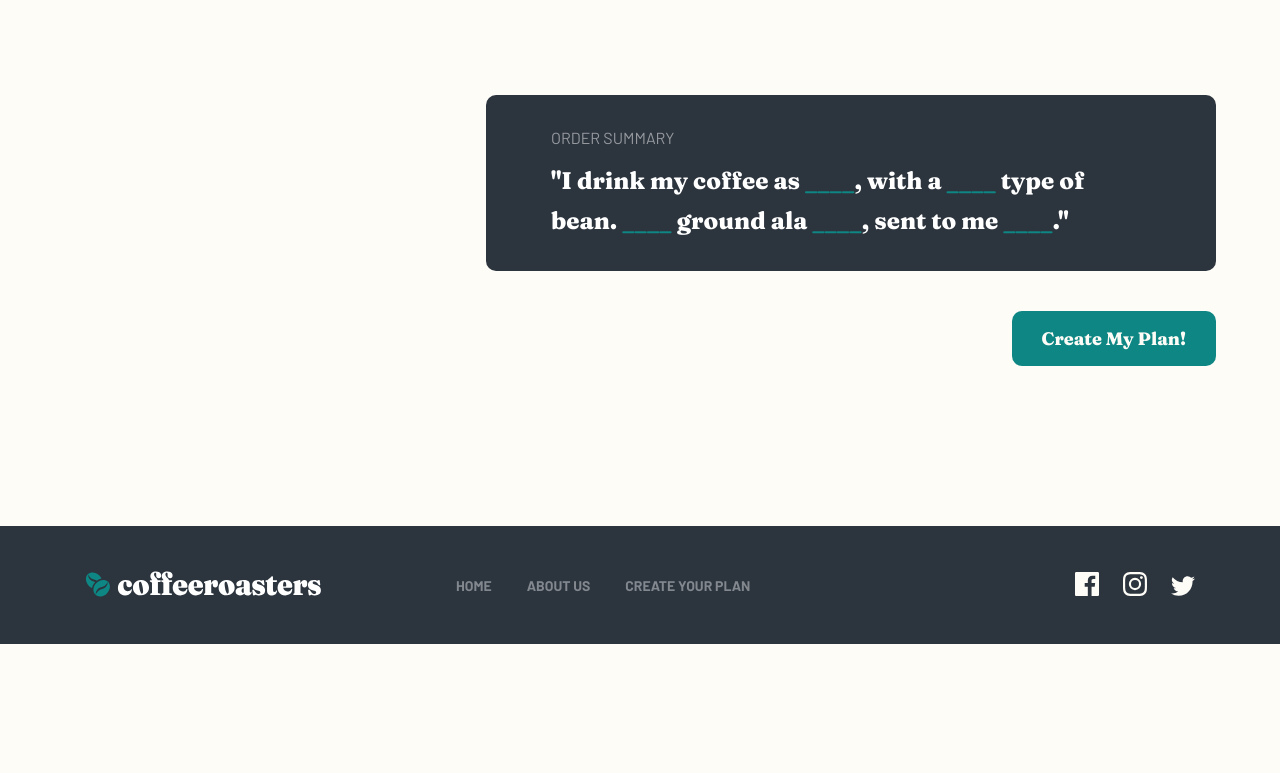
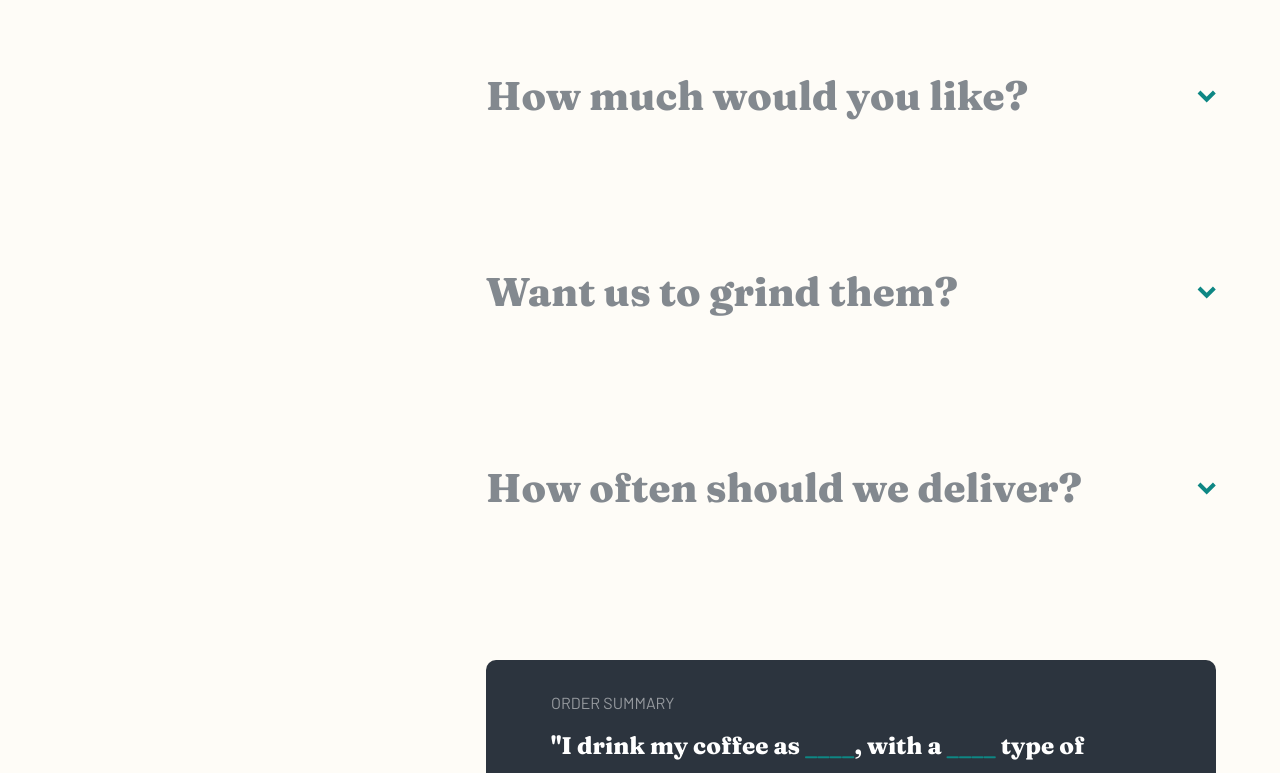
Before and after one commit to AntonCC/coffee-roasters, a React (Create React App) app: page /create-plan in a window 1280 px wide. Shown: the part 2037-2810 px from the top of the page. Before the commit the page ends 2769 px from the top, so only its background shows below. Built offline with nearby package versions, Linux system fonts and the light colour scheme.

Commit message:
All selected options now properly tracked.

```diff
--- /dev/null
+++ b/src/components/select-option/select-option.scss
@@ -0,0 +1,16 @@
+.select-option {
+  height: 250px;
+  width: 228px;
+  background: #F4F1EB;
+  border-radius: 10px;
+  padding: 3.5rem 3rem;
+  h4 {
+    margin-bottom: 2.4rem;
+  }
+  &.active {
+    background: #0E8784;
+    h4, p {
+      color: #FEFCF7;
+    }
+  }
+}
--- /dev/null
+++ b/src/components/select-option/select-option.tsx
@@ -0,0 +1,36 @@
+import React, { useState, useEffect } from 'react'
+import './select-option.scss'
+
+interface Props {
+  optionsId: number,
+  selectedOptions: Array<{id: number, optionTitle: string}>,
+  setSelectedOptions: (option: Array<{id: number, optionTitle: string}> ) => void,
+  optionTitle: string,
+  optionBody: string
+}
+
+const SelectOption: React.FC<Props> = ({ optionsId, selectedOptions, setSelectedOptions, optionTitle, optionBody }) => {
+  const [active, setActive] = useState(false)
+
+  const handleClick = () => {
+    if(!active) {
+      setActive(true)
+      setSelectedOptions([...selectedOptions, {id: optionsId, optionTitle: optionTitle}])
+    } else {
+      setActive(false)
+    }
+  }
+
+  useEffect(() => {
+
+  }, [selectedOptions])
+
+  return (
+    <div className={`select-option ${active ? 'active' : ''}`} onClick={handleClick}>
+      <h4>{ optionTitle }</h4>
+      <p>{ optionBody }</p>
+    </div>
+  )
+}
+
+export default SelectOption;
--- a/src/components/subscription-option/subscription-option.scss
+++ b/src/components/subscription-option/subscription-option.scss
@@ -18,12 +18,15 @@
     }
   }
   .drop-down {
-    background: lightblue;
     width: 100%;
     height: 0;
     transition: all 300ms ease-in-out;
+    overflow: hidden;
+    display: flex;
+    justify-content: space-between;
+    padding-top: 6rem;
     &.open {
-      height: 250px;
+      height: 325px;
     }
   }
 }
--- a/src/components/subscription-option/subscription-option.tsx
+++ b/src/components/subscription-option/subscription-option.tsx
@@ -1,5 +1,6 @@
 import React, { useState, useEffect } from 'react'
 import './subscription-option.scss'
+import SelectOption from '../select-option/select-option'
 import { ReactComponent as Arrow } from '../../assets/plan/desktop/icon-arrow.svg'
 
 interface Props {
@@ -8,13 +9,29 @@
   setActiveSectionId: (active: number) => void,
   selectedArray: number[],
   setSelectedArray: (selected: number[]) => void,
+  selectedOptions: Array<{id: number, optionTitle: string}>,
+  setSelectedOptions: (option: Array<{id: number, optionTitle: string}> ) => void,
   title: string,
+  options: { optionTitle: string; optionBody: string; }[]
 }
 
-const SubscriptionOption: React.FC<Props> = ({ id, activeSectionId, setActiveSectionId, selectedArray, setSelectedArray, title }) => {
+const SubscriptionOption: React.FC<Props> = ({
+    id,
+    activeSectionId,
+    setActiveSectionId,
+    selectedArray,
+    setSelectedArray,
+    selectedOptions,
+    setSelectedOptions,
+    title,
+    options
+  }) => {
   const [open, setOpen] = useState(false)
-  // const [prevActiveId, setPrevActiveId] = useState(0)
 
+
+  // If option is closed open it. The add that option to selected array
+  // If option is open close it. Then remove it from selected array.
+  // Selected array exists so section highlighting can jump back to previously selected item, when current selected item closes.
   const handleClick = () => {
     setActiveSectionId(id)
     if(!open) {
@@ -29,16 +46,24 @@
   }
 
   useEffect(() => {
-    console.log('Selected array', selectedArray)
+    if(activeSectionId === id) {
+      setOpen(true)
+    }
   }, [activeSectionId])
 
   return (
     <div className='subscription-option'>
-      <div className="option-bar" onClick={handleClick}>
+      <div className={`option-bar ${open ? 'open' : ''}`} onClick={handleClick}>
         <h2>{ title }</h2>
         <Arrow />
       </div>
-      <div className={`drop-down ${open ? 'open' : ''}`}></div>
+      <div className={`drop-down ${open ? 'open' : ''}`}>
+        {
+          options.map(info => (
+            <SelectOption optionsId={id} selectedOptions={selectedOptions} setSelectedOptions={setSelectedOptions} {...info} />
+          ))
+        }
+      </div>
     </div>
   )
 }
--- a/src/components/subscription-options/subscription-options.tsx
+++ b/src/components/subscription-options/subscription-options.tsx
@@ -8,6 +8,11 @@
 const SubscriptionOptions: React.FC = () => {
   const [activeSectionId, setActiveSectionId] = useState(1)
   const [selectedArray, setSelectedArray] = useState([1])
+  const [selectedOptions, setSelectedOptions] = useState<Array<{id: number, optionTitle: string}>>([])
+
+  useEffect(() => {
+    console.log(selectedOptions)
+  }, [selectedOptions])
 
   return (
     <div className='subscription-options'>
@@ -32,6 +37,8 @@
               setActiveSectionId={setActiveSectionId}
               selectedArray={selectedArray}
               setSelectedArray={setSelectedArray}
+              selectedOptions={selectedOptions}
+              setSelectedOptions={setSelectedOptions}
               {...info}
             />
           ))
--- a/src/pages/create-plan/create-plan-info.tsx
+++ b/src/pages/create-plan/create-plan-info.tsx
@@ -40,22 +40,92 @@
 export const subscriptionOptionInfo = [
   {
     id: 1,
-    title: 'How do you drink your coffee?'
+    title: 'How do you drink your coffee?',
+    options: [
+      {
+        optionTitle: 'Capsule',
+        optionBody: 'Compatible with Nespresso systems and similar brewers.'
+      },
+      {
+        optionTitle: 'Filter',
+        optionBody: 'For pour over or drip methods like Aeropress, Chemex, and V60.'
+      },
+      {
+        optionTitle: 'Espresso',
+        optionBody: 'Dense and finely ground beans for an intense, flavorful experience.'
+      },
+    ]
   },
   {
     id: 2,
-    title: 'What type of coffee?'
+    title: 'What type of coffee?',
+    options: [
+      {
+        optionTitle: 'Single Origin',
+        optionBody: 'Distinct, high quality coffee from a specific family-owned farm.'
+      },
+      {
+        optionTitle: 'Decaf',
+        optionBody: 'Just like regular coffee, except the caffeine has been removed.'
+      },
+      {
+        optionTitle: 'Blended',
+        optionBody: 'Combination of two or three dark roasted beans of organic coffees.'
+      },
+    ]
   },
   {
     id: 3,
-    title: 'How much would you like?'
+    title: 'How much would you like?',
+    options: [
+      {
+        optionTitle: '250g',
+        optionBody: 'Perfect for the solo drinker. Yields about 12 delicious cups.'
+      },
+      {
+        optionTitle: '500g',
+        optionBody: 'Perfect option for a couple. Yields about 40 delectable cups.'
+      },
+      {
+        optionTitle: '1000g',
+        optionBody: 'Perfect for offices and events. Yields about 90 delightful cups.'
+      },
+    ]
   },
   {
     id: 4,
-    title: 'Want us to grind them?'
+    title: 'Want us to grind them?',
+    options: [
+      {
+        optionTitle: 'Wholebean',
+        optionBody: 'Best choice if you cherish the full sensory experience.'
+      },
+      {
+        optionTitle: 'Filter',
+        optionBody: 'For drip or pour-over coffee methods such as V60 or Aeropress.'
+      },
+      {
+        optionTitle: 'Cafetiére',
+        optionBody: 'Course ground beans specially suited for french press coffee.'
+      },
+    ]
   },
   {
     id: 5,
-    title: 'How often should we deliver?'
+    title: 'How often should we deliver?',
+    options: [
+      {
+        optionTitle: 'Every Week',
+        optionBody: '$7.20 per shipment. Includes free first-class shipping.'
+      },
+      {
+        optionTitle: 'Every 2 Weeks',
+        optionBody: '$9.60 per shipment. Includes free priority shipping.'
+      },
+      {
+        optionTitle: 'Every month',
+        optionBody: '$12.00 per shipment. Includes free priority shipping.'
+      },
+    ]
   },
 ]
```
